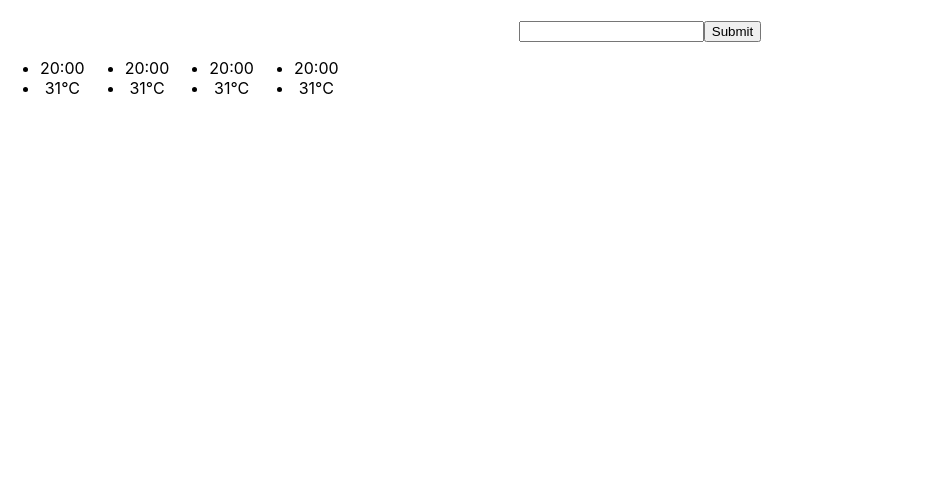
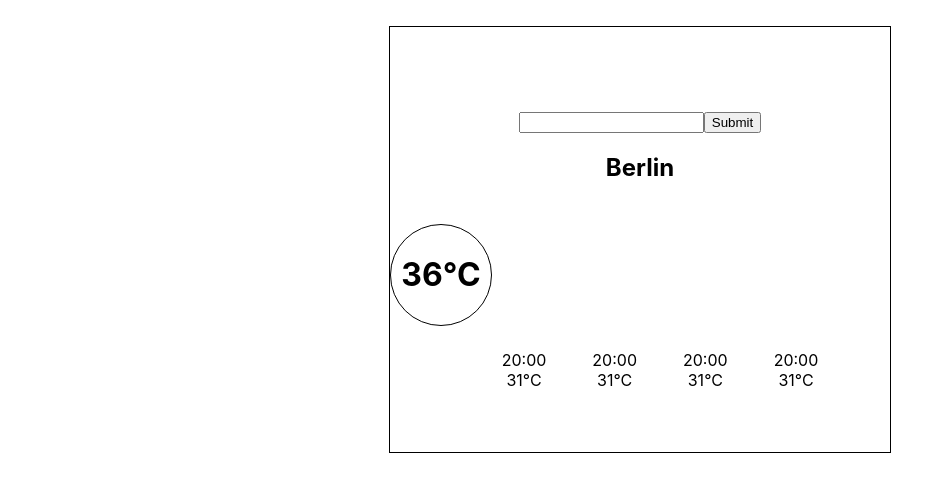
Before and after one commit to craftedcodes/react-based-weather-app, a React (Create React App) app: page / in a window 1280 px wide. Shown: the top 492 px of the page, without its empty margins (0-931 px from the left). Built offline with nearby package versions, Linux system fonts and the light colour scheme.

Commit message:
New components and css

```diff
--- a/src/App.css
+++ b/src/App.css
@@ -1,10 +1,17 @@
 .App {
   text-align: center;
-}
-
-.App-logo {
-  height: 40vmin;
-  pointer-events: none;
+  margin: 0 auto;
+  min-width: 400px;
+  max-width: 500px;
+  min-height: 400px;
+  max-height: 600px;
+  border: solid 1px black;
+  display: flex;
+  flex-direction: column;
+  text-align: center;
+  justify-content: center;
+  justify-items: center;
+  padding-top: 2%;
 }
 
 .App-header {
--- a/src/App.js
+++ b/src/App.js
@@ -2,13 +2,16 @@ import React from "react";
 import Search from "./Search";
 import Weather from "./Weather";
 import Forecast from "./Forecast";
+import CurrentWeather from "./CurrentWeather";
+import City from "./City";
 import "./App.css";
 
 function App() {
   return (
     <div className="App">
-      <br />
       <Search />
+      <City />
+      <CurrentWeather />
       <Weather />
       <Forecast />
     </div>
--- /dev/null
+++ b/src/City.css
@@ -0,0 +1,6 @@
+h2 {
+  display: flex;
+  text-align: center;
+  justify-content: center;
+  justify-items: center;
+}
--- /dev/null
+++ b/src/City.js
@@ -0,0 +1,10 @@
+import React, { useState } from "react";
+import axios from "axios";
+import Weather from "./Weather";
+import Search from "./Search";
+import Forecast from "./Forecast";
+import "./City.css";
+
+export default function City() {
+  return <h2>Berlin</h2>;
+}
--- /dev/null
+++ b/src/CurrentWeather.css
@@ -0,0 +1,12 @@
+.now {
+  display: flex;
+  flex-direction: column;
+  text-align: center;
+  justify-content: center;
+  justify-items: center;
+  border: solid 1px black;
+  border-radius: 50%;
+  width: 100px;
+  height: 100px;
+  margin: 0auto;
+}
--- /dev/null
+++ b/src/CurrentWeather.js
@@ -0,0 +1,11 @@
+import React, { useState } from "react";
+import axios from "axios";
+import Weather from "./Weather";
+import Search from "./Search";
+import Forecast from "./Forecast";
+
+import "./CurrentWeather.css";
+
+export default function CurrentWeather() {
+  return <h1 className="now">36°C</h1>;
+}
--- a/src/Forecast.css
+++ b/src/Forecast.css
@@ -1,7 +1,9 @@
 .forecast {
   display: flex;
   flex-direction: row;
-  list-style: none;
+  text-align: center;
+  justify-content: center;
+  justify-items: center;
   color: black;
 }
 .forecast-list {
@@ -10,4 +12,6 @@
   text-align: center;
   justify-content: center;
   justify-items: center;
+  list-style: none;
+  margin: 3px;
 }
--- a/src/index.css
+++ b/src/index.css
@@ -1,13 +1,14 @@
 body {
   margin: 0;
-  font-family: -apple-system, BlinkMacSystemFont, 'Segoe UI', 'Roboto', 'Oxygen',
-    'Ubuntu', 'Cantarell', 'Fira Sans', 'Droid Sans', 'Helvetica Neue',
+  padding-top: 2%;
+  font-family: -apple-system, BlinkMacSystemFont, "Segoe UI", "Roboto", "Oxygen",
+    "Ubuntu", "Cantarell", "Fira Sans", "Droid Sans", "Helvetica Neue",
     sans-serif;
   -webkit-font-smoothing: antialiased;
   -moz-osx-font-smoothing: grayscale;
 }
 
 code {
-  font-family: source-code-pro, Menlo, Monaco, Consolas, 'Courier New',
+  font-family: source-code-pro, Menlo, Monaco, Consolas, "Courier New",
     monospace;
 }
```
